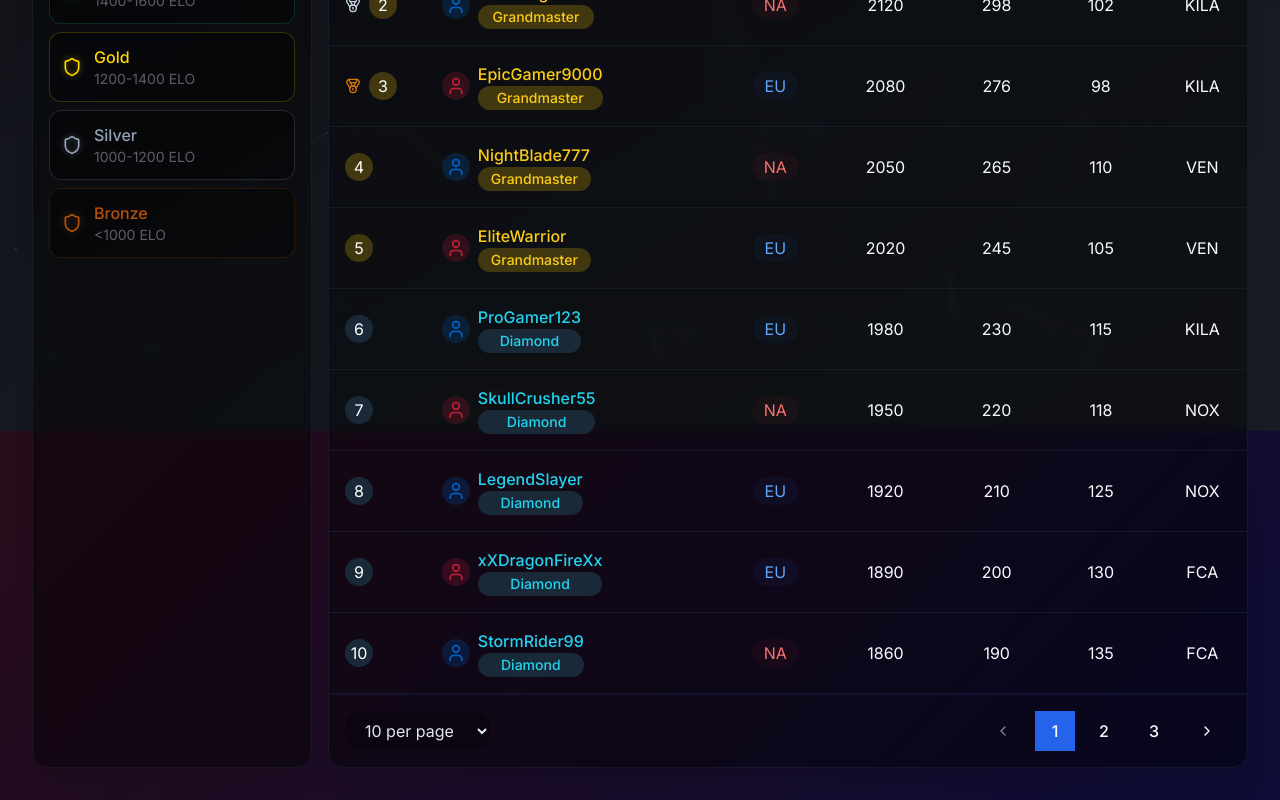
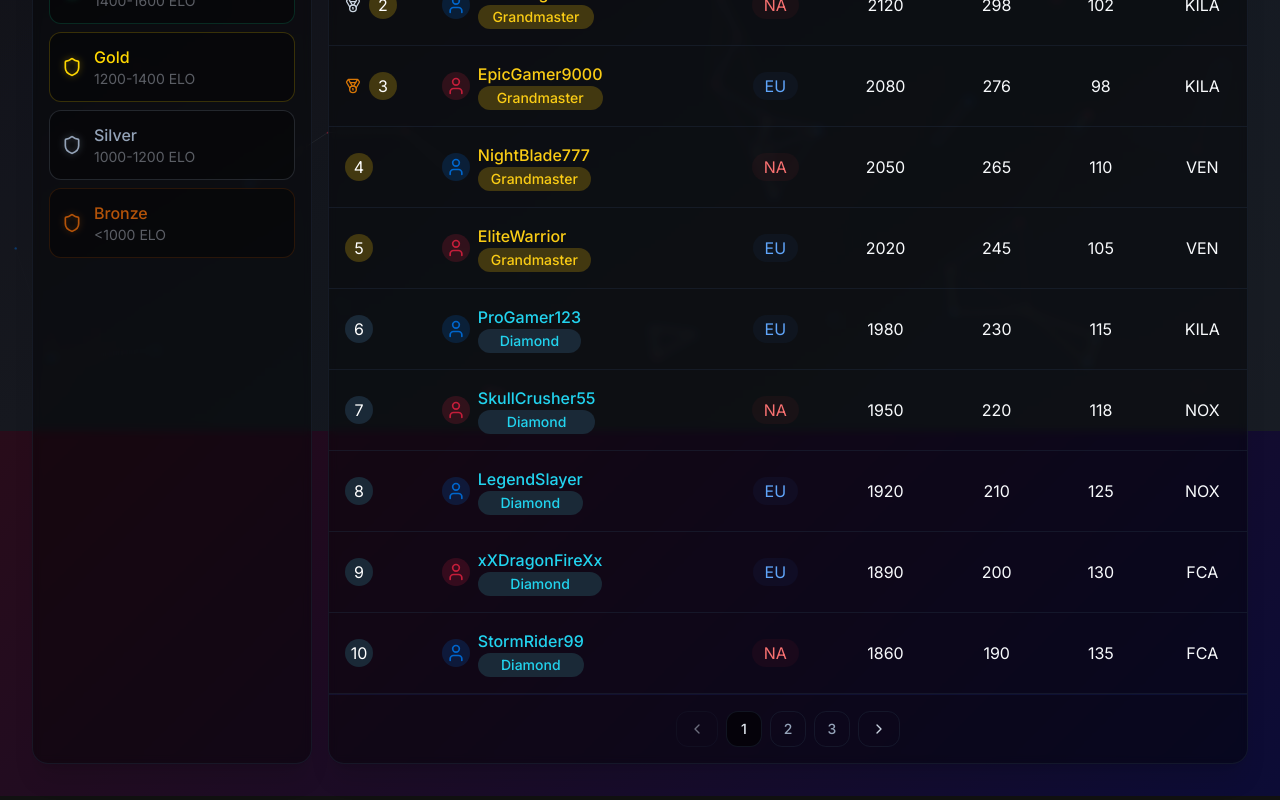
Before and after one commit to iGotYourBackMr/chiv-leaderboard, a Next.js app: page / in a window 1280 px wide. Shown: the part 369-1169 px from the top of the page. Built offline with nearby package versions, Linux system fonts and the light colour scheme.

Commit message:
Improve pagination design and remove items per page dropdown

```diff
--- a/components/chivalry-leaderboard.tsx
+++ b/components/chivalry-leaderboard.tsx
@@ -472,57 +472,56 @@ export default function LeaderboardComponent({
 
             {/* Pagination */}
             {pagination && sortedAndFilteredPlayers.length > 0 && (
-              <div className="p-4 flex flex-col sm:flex-row items-center gap-3 sm:gap-4 sm:justify-between border-t border-blue-900/20 rounded-b-2xl">
-                <select
-                  value={pagination.page_size}
-                  onChange={(e) => handleItemsPerPageChange(e.target.value)}
-                  className="custom-select px-3 py-2 sm:px-4 sm:py-2 w-[140px] sm:w-auto text-sm sm:text-base"
-                >
-                  <option value="10" className="bg-[#1a2737] text-slate-200 py-1">10 per page</option>
-                  <option value="20" className="bg-[#1a2737] text-slate-200 py-1">20 per page</option>
-                  <option value="50" className="bg-[#1a2737] text-slate-200 py-1">50 per page</option>
-                </select>
-
+              <div className="p-4 flex justify-center border-t border-blue-900/20 rounded-b-2xl">
                 <div className="flex items-center gap-2">
                   <Button
                     variant="ghost"
                     onClick={() => handlePageChange(pagination.page - 1)}
                     disabled={pagination.page === 1}
-                    className="hover:bg-blue-500/10 px-3 sm:px-4 h-10"
+                    className="hover:bg-black/40 px-3 h-9 rounded-xl border border-slate-800/50 disabled:opacity-50"
                   >
-                    <ChevronLeft className="w-4 h-4" />
+                    <ChevronLeft className="w-4 h-4 text-slate-300" />
                   </Button>
+
+                  <div className="flex items-center gap-2">
                     {Array.from({ length: pagination.total_pages }, (_, i) => i + 1).map(page => {
-                    // On mobile, only show current page and immediate neighbors
-                    if (window.innerWidth < 640 &&
-                        page !== 1 &&
-                        page !== pagination.total_pages &&
-                        Math.abs(page - pagination.page) > 1) {
-                      if (Math.abs(page - pagination.page) === 2) {
-                        return <span key={page} className="text-slate-600 px-1">...</span>;
+                      // Show first page, last page, current page, and pages around current
+                      const showPage = page === 1 ||
+                                      page === pagination.total_pages ||
+                                      Math.abs(page - pagination.page) <= 1;
+
+                      // Show dots for skipped pages
+                      if (!showPage) {
+                        if (page === 2 || page === pagination.total_pages - 1) {
+                          return <span key={page} className="text-slate-600">...</span>;
                         }
                         return null;
                       }
+
                       return (
                         <Button
                           key={page}
                           variant={pagination.page === page ? "default" : "ghost"}
                           onClick={() => handlePageChange(page)}
-                        className={`${pagination.page === page ?
-                          "bg-blue-600 hover:bg-blue-500" :
-                          "hover:bg-blue-500/10"} px-3 sm:px-4 h-10 min-w-[36px] sm:min-w-[40px] text-sm sm:text-base`}
+                          className={`${
+                            pagination.page === page
+                              ? "bg-black/60 text-slate-200 border-slate-700"
+                              : "hover:bg-black/40 text-slate-400 hover:text-slate-200"
+                          } px-3 h-9 min-w-[36px] rounded-xl border border-slate-800/50 transition-all duration-200`}
                         >
                           {page}
                         </Button>
                       );
                     })}
+                  </div>
+
                   <Button
                     variant="ghost"
                     onClick={() => handlePageChange(pagination.page + 1)}
                     disabled={pagination.page === pagination.total_pages}
-                    className="hover:bg-blue-500/10 px-3 sm:px-4 h-10"
+                    className="hover:bg-black/40 px-3 h-9 rounded-xl border border-slate-800/50 disabled:opacity-50"
                   >
-                    <ChevronRight className="w-4 h-4" />
+                    <ChevronRight className="w-4 h-4 text-slate-300" />
                   </Button>
                 </div>
               </div>
```
Lines whose indentation alone changed are shown as unchanged.
